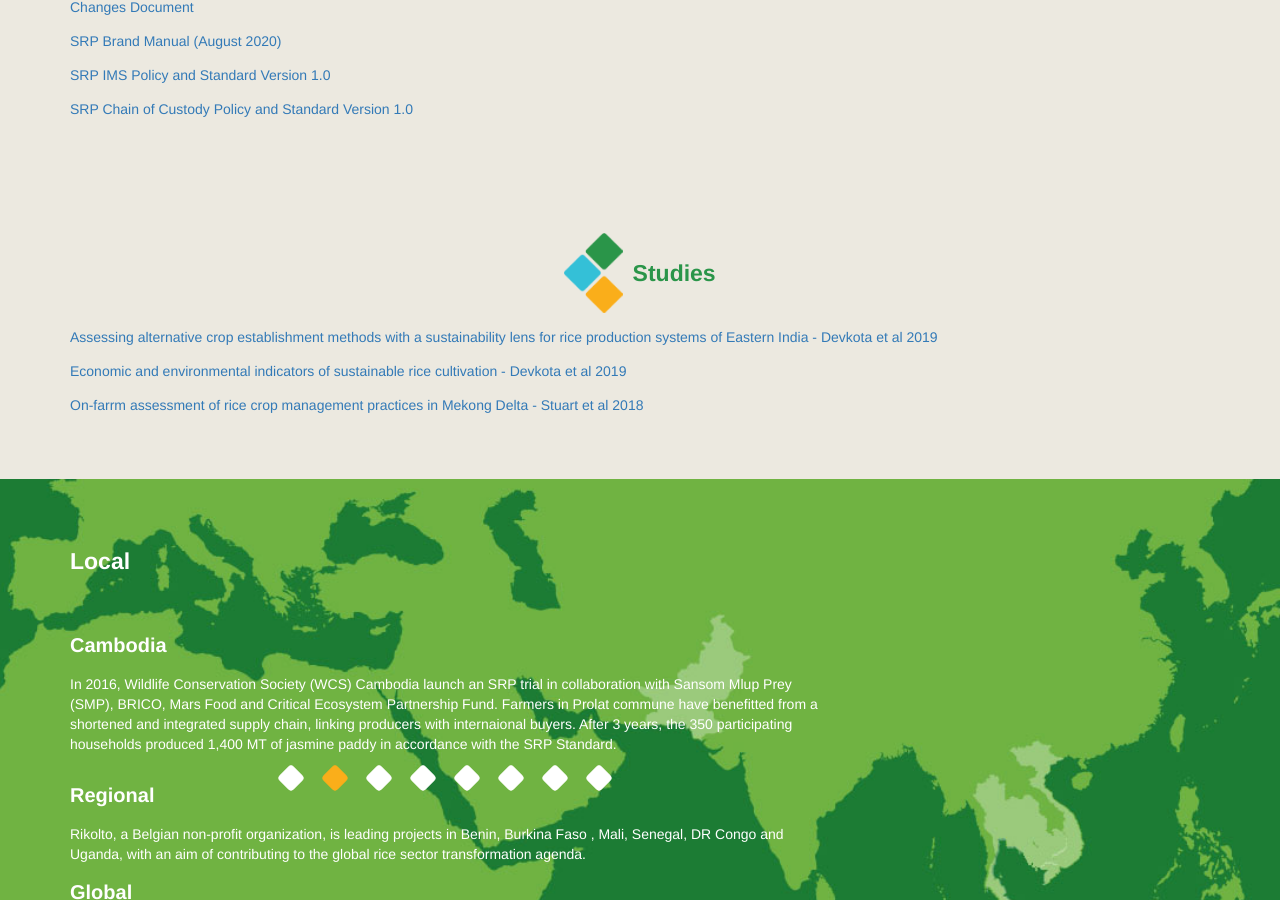
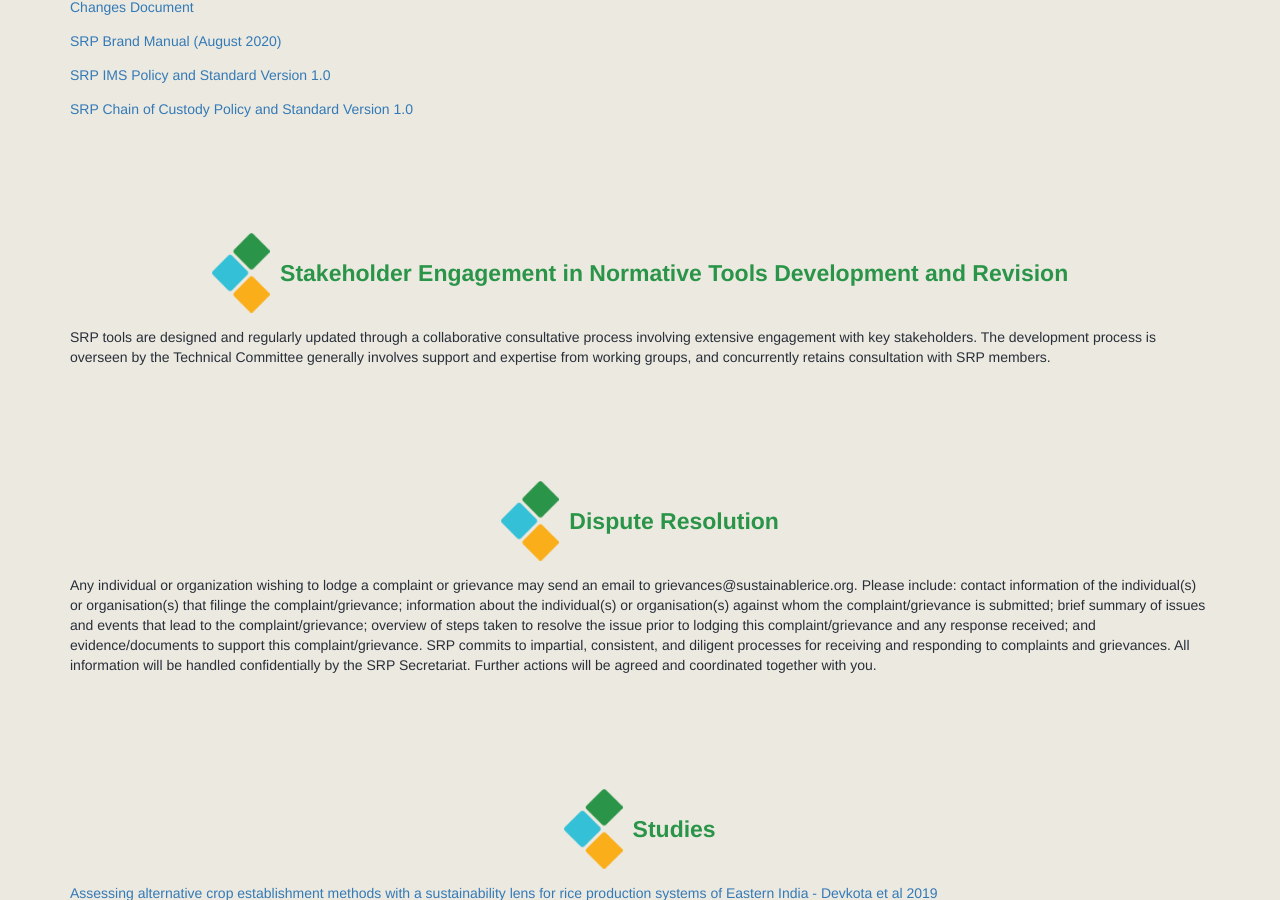
Before and after one commit to sustainablericeplatform/sustainablericeplatform.github.io, a Jekyll site: the page built from Resources/index.html, in a window 1280 px wide and 900 px high, scrolled down 2187 px. Built offline with Jekyll 4.4.1, drawn with Linux system fonts in a browser that asks for light colours.

Commit message:
Update index.html

```diff
--- a/Resources/index.html
+++ b/Resources/index.html
@@ -103,6 +103,40 @@
         </div>
     </div>
 </section>
+
+<section class="stakeholder-engagement" id="stakeholder-engagement">
+    <div class="container">
+        <div class="heading-container">
+            <div class="header">
+                <img src="/assets/images/header-icon.png" alt="">
+                <h1>Stakeholder Engagement in Normative Tools Development and Revision</h1>
+            </div>
+        </div>
+        <ul class="srp-list">
+        <p>SRP tools are designed and regularly updated through a collaborative consultative process involving extensive engagement with key stakeholders. The development process is overseen by the Technical Committee generally involves support and expertise from working groups, and concurrently retains consultation with SRP members. </p>
+           </ul>
+        </div>
+    </div>
+</section>
+
+<section class="dispute-resolution" id="dispute-resolution">
+    <div class="container">
+        <div class="heading-container">
+            <div class="header">
+                <img src="/assets/images/header-icon.png" alt="">
+                <h1>Dispute Resolution</h1>
+            </div>
+        </div>
+        <ul class="srp-list">
+        <p>Any individual or organization wishing to lodge a complaint or grievance may send an email to grievances@sustainablerice.org. Please include: contact information of the individual(s) or organisation(s) that filinge the complaint/grievance; information about the individual(s) or organisation(s) against whom the complaint/grievance is submitted; brief summary of issues and events that lead to the complaint/grievance; overview of steps taken to resolve the issue prior to lodging this complaint/grievance and any response received; and evidence/documents to support this complaint/grievance.
+
+SRP commits to impartial, consistent, and diligent processes for receiving and responding to complaints and grievances. All information will be handled confidentially by the SRP Secretariat. Further actions will be agreed and coordinated together with you.
+</p>
+           </ul>
+        </div>
+    </div>
+</section>
+
                   <section class="Studies" id="Studies">
     <div class="container">
         <div class="heading-container">
```
